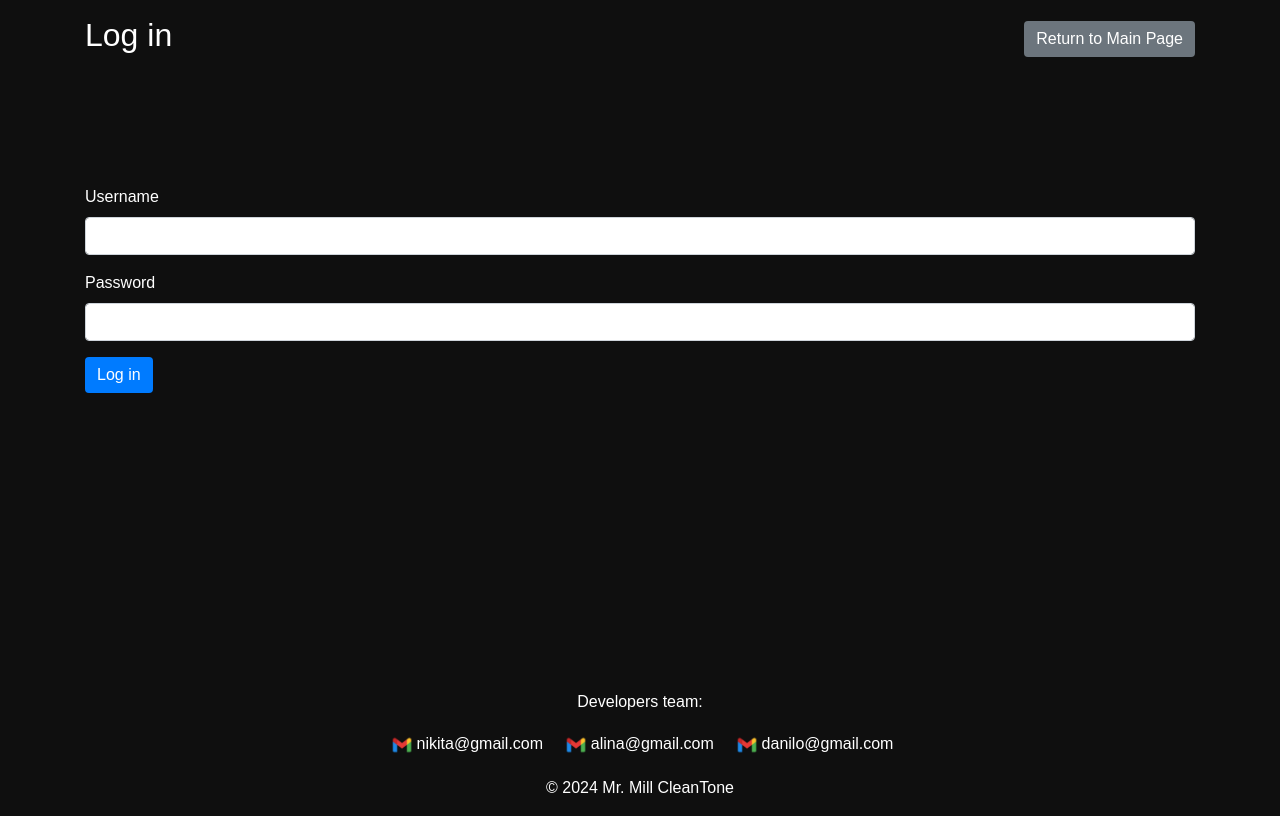
After one commit to TokenRR/Mr_Mill_CleanTone, a Flask app: page /login in a window 1280 px wide. The commit adds this page. Run offline with Flask 3, Linux system fonts and the light colour scheme; the visitor is signed in with stand-in values (Sample User, id 1); some libraries are stand-ins or nearby versions.

Commit message:
Update web interface

```diff
--- a/interfaces/web/app.py
+++ b/interfaces/web/app.py
@@ -1,8 +1,9 @@
 import os
-from flask import Flask, render_template, request, flash, send_file, session
+import json
+from flask import Flask, render_template, request, flash, redirect, url_for, session
 from werkzeug.utils import secure_filename
 from io import BytesIO
-import website_config  # Import translations and settings
+import website_config
 
 app = Flask(__name__)
 app.secret_key = 'your_secret_key'
@@ -10,12 +11,26 @@ app.secret_key = 'your_secret_key'
 # Allowed extensions for video upload
 ALLOWED_EXTENSIONS = {'mp4', 'avi', 'mkv'}
 
-# Dictionary to store uploaded files temporarily
+# Global variables
 uploaded_file = None
+USERS_FILE = 'users.json'  # Path to the JSON file for user data
 
 # Function to check allowed extensions
 def allowed_file(filename):
     return '.' in filename and filename.rsplit('.', 1)[1].lower() in ALLOWED_EXTENSIONS
+
+# Load users from the JSON file
+def load_users():
+    if not os.path.exists(USERS_FILE):
+        with open(USERS_FILE, 'w') as file:
+            json.dump({"users": []}, file)
+    with open(USERS_FILE, 'r') as file:
+        return json.load(file)
+
+# Save users to the JSON file
+def save_users(users):
+    with open(USERS_FILE, 'w') as file:
+        json.dump(users, file)
 
 # Home page route
 @app.route('/', methods=['GET', 'POST'])
@@ -37,7 +52,6 @@ def index():
         if 'file' in request.files:
             file = request.files['file']
             if file and allowed_file(file.filename):
-                # Store the file temporarily in memory (or disk if needed)
                 uploaded_file = file.read()
                 flash(website_config.TRANSLATIONS[session['language']]['file_uploaded'], 'success')
             else:
@@ -46,7 +60,6 @@ def index():
         # Handle processing (Enhance buttons)
         if 'enhance' in request.form:
             if uploaded_file:
-                # Use the stored file for processing
                 return send_file(BytesIO(uploaded_file), as_attachment=True, download_name="processed_video.mp4")
             else:
                 flash(website_config.TRANSLATIONS[session['language']]['no_file_selected'], 'danger')
@@ -57,5 +70,79 @@ def index():
         translations=website_config.TRANSLATIONS[session['language']]
     )
 
+# Registration route
+@app.route('/register', methods=['GET', 'POST'])
+def register():
+    if request.method == 'POST':
+        username = request.form.get('username')
+        password = request.form.get('password')
+
+        # Load existing users
+        users = load_users()
+
+        # Check if user already exists
+        if any(user['username'] == username for user in users['users']):
+            flash(website_config.TRANSLATIONS[session['language']]['user_exists'], 'danger')
+        else:
+            # Add new user
+            users['users'].append({'username': username, 'password': password})
+            save_users(users)
+            flash(website_config.TRANSLATIONS[session['language']]['registration_successful'], 'success')
+            return redirect(url_for('index'))  # Redirect to main page after registration
+
+    return render_template('register.html', translations=website_config.TRANSLATIONS[session['language']])
+
+
+@app.route('/login', methods=['GET', 'POST'])
+def login():
+    if request.method == 'POST':
+        username = request.form.get('username')
+        password = request.form.get('password')
+
+        # Load existing users
+        users = load_users()
+
+        # Check if credentials are correct
+        if any(user['username'] == username and user['password'] == password for user in users['users']):
+            # Store user details in session
+            session['username'] = username
+            session['password'] = password
+            flash(website_config.TRANSLATIONS[session['language']]['login_successful'], 'success')
+            return redirect(url_for('index'))  # Redirect to main page after successful login
+        else:
+            flash(website_config.TRANSLATIONS[session['language']]['invalid_credentials'], 'danger')
+
+    return render_template('login.html', translations=website_config.TRANSLATIONS[session['language']])
+
+
+@app.route('/logout', methods=['GET'])
+def logout():
+    # Clear the session to log out the user
+    session.clear()
+    flash("You have been logged out.", "success")
+    return redirect(url_for('index'))
+
+
+@app.route('/my_account', methods=['GET'])
+def my_account():
+    # Check if the user is logged in
+    if 'username' not in session:
+        flash("You need to log in to access this page.", "danger")
+        return redirect(url_for('login'))
+
+    # Get user details from the session
+    username = session['username']
+    password = session['password']
+    selected_plan = "NULL"  # Default plan
+
+    return render_template(
+        'my_account.html',
+        username=username,
+        password=password,
+        selected_plan=selected_plan,
+        translations=website_config.TRANSLATIONS[session['language']]
+    )
+
+
 if __name__ == '__main__':
     app.run(debug=True)
--- a/interfaces/web/static/css/style.css
+++ b/interfaces/web/static/css/style.css
@@ -1,11 +1,16 @@
-body {
-    background-color: #0F0F0F;  /* Set background to the new color */
-    color: #0F0F0F;  /* Ensure text is readable on the darker background */
+html, body {
+    height: 100%; /* Ensure the body covers the full height of the viewport */
+    margin: 0;
+    background-color: #0F0F0F; /* Set consistent background color */
+    color: #FFFFFF; /* Set default text color */
     font-family: Arial, sans-serif;
 }
 
 .container {
-    background-color: #0F0F0F;  /* White background for containers if required */
+    min-height: 100%; /* Ensure the content stretches the full height of the page */
+    display: flex;
+    flex-direction: column;
+    justify-content: space-between;
 }
 
 /* Styling the drag-and-drop area */
@@ -35,8 +40,7 @@ body {
 }
 
 footer {
-    background-color: #444342 !important;  /* Force background color change */
-    color: #ce2929;
+    background-color: #444342;
     padding: 10px;
     margin-top: 40px;
     border-top: 1px solid #444342;
@@ -44,5 +48,29 @@ footer {
 
 footer p {
     font-size: 0.8rem;
-    color: #0F0F0F;  /* Ensure footer text is light */
+    color: #FFFFFF;
 }
+
+.btn-primary {
+    background-color: #007bff;
+    color: #fff;
+    border: none;
+}
+
+.btn-secondary {
+    background-color: #6c757d;
+    color: #fff;
+    border: none;
+}
+
+.btn-danger {
+    background-color: #dc3545;
+    color: #fff;
+    border: none;
+}
+
+.btn-info {
+    background-color: #17a2b8;
+    color: #fff;
+    border: none;
+}
--- /dev/null
+++ b/interfaces/web/templates/login.html
@@ -0,0 +1,56 @@
+<!DOCTYPE html>
+<html lang="en">
+<head>
+    <meta charset="UTF-8">
+    <meta name="viewport" content="width=device-width, initial-scale=1.0">
+    <title>{{ translations.login }}</title>
+    <link rel="stylesheet" href="https://stackpath.bootstrapcdn.com/bootstrap/4.5.2/css/bootstrap.min.css">
+    <link rel="stylesheet" href="{{ url_for('static', filename='css/style.css') }}">
+    <link rel="icon" href="{{ url_for('static', filename='images/icon.png') }}">
+</head>
+<body>
+    <div class="container mt-3">
+        <!-- Header with Return to Main Page -->
+        <div class="d-flex justify-content-between align-items-center mb-4">
+            <h2>{{ translations.login }}</h2>
+            <form method="GET" action="{{ url_for('index') }}">
+                <button type="submit" class="btn btn-secondary">{{ translations.Return_to_Main_Page }}</button>
+            </form>
+        </div>
+
+        <!-- Flash Messages -->
+        {% with messages = get_flashed_messages(with_categories=true) %}
+            {% if messages %}
+                <div class="alert alert-{{ messages[0][0] }}">
+                    {{ messages[0][1] }}
+                </div>
+            {% endif %}
+        {% endwith %}
+
+        <!-- Login Form -->
+        <form method="POST" action="{{ url_for('login') }}" class="mt-4">
+            <div class="form-group">
+                <label for="username">Username</label>
+                <input type="text" name="username" id="username" class="form-control" required>
+            </div>
+            <div class="form-group">
+                <label for="password">Password</label>
+                <input type="password" name="password" id="password" class="form-control" required>
+            </div>
+            <button type="submit" class="btn btn-primary">{{ translations.login }}</button>
+        </form>
+
+        <!-- 300px Indentation -->
+        <div style="height: 100px;"></div>
+
+        <!-- Developer Text Instead of Footer -->
+        <div class="text-center mt-5" style="color:#FFFFFF">
+            <p>Developers team:</p>
+            <p><img src="{{ url_for('static', filename='images/gmail_logo.png') }}" width="30" alt="Gmail Logo">nikita@gmail.com &nbsp;&nbsp;
+                <img src="{{ url_for('static', filename='images/gmail_logo.png') }}" width="30" alt="Gmail Logo">alina@gmail.com &nbsp;&nbsp;
+                <img src="{{ url_for('static', filename='images/gmail_logo.png') }}" width="30" alt="Gmail Logo">danilo@gmail.com</p>
+            <p>&copy; 2024 Mr. Mill CleanTone</p>
+        </div>
+    </div>
+</body>
+</html>
--- /dev/null
+++ b/users.json
@@ -0,0 +1 @@
+{"users": [{"username": "guest", "password": "1"}, {"username": "1", "password": "1"}, {"username": "2", "password": "2"}]}
```
Also changed, not shown: interfaces/web/templates/index.html (+23 -2 lines), interfaces/web/templates/my_account.html (added, +41 -0 lines), interfaces/web/templates/register.html (added, +56 -0 lines), interfaces/web/website_config.py (+26 -2 lines).
